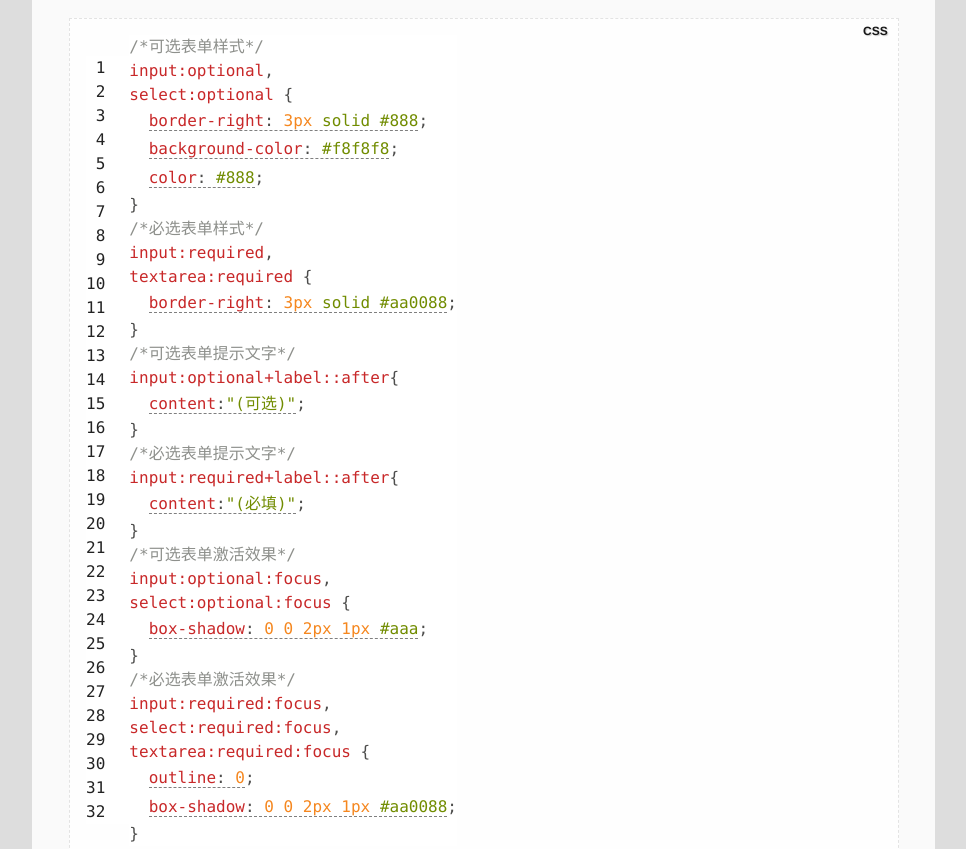
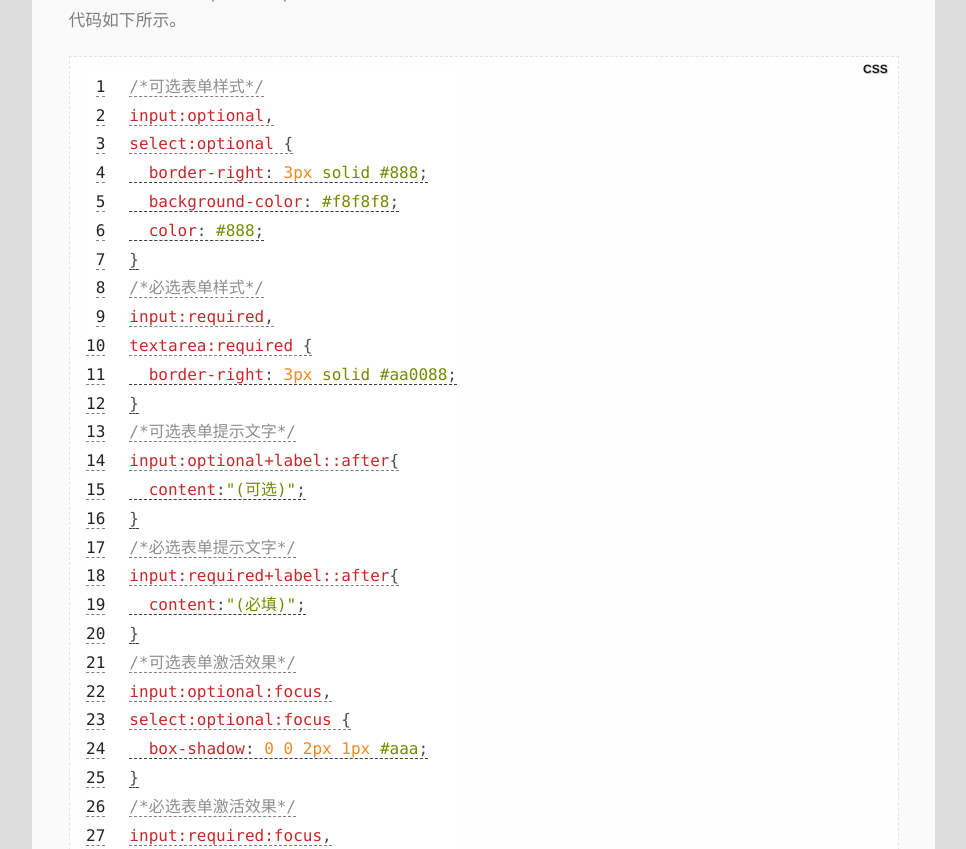
Before and after one commit to whqet/whqet.github.io, a plain HTML site: page 2015/02/05/form-va/index.html in a window 1280 px wide. Shown: the part 2102-2951 px from the top of the page, without its empty margins (6-972 px from the left). Drawn offline with Linux system fonts and the light colour scheme; a script that the page names is missing.

Commit message:
Site updated: 2015-11-22 18:19:41

```diff
--- a/css/style.css
+++ b/css/style.css
@@ -1987,11 +1987,11 @@ footer {
 .article-content .highlight figcaption a {
   float: right;
 }
-.article-content .highlight .line .rule {
+.article-content .highlight .line {
   border-bottom: 1px dashed rgba(0,0,0,0.5);
   line-height: 1.8;
 }
-.article-content .highlight .line .rule:hover {
+.article-content .highlight .line:hover {
   border-bottom: 1px solid rgba(255,0,0,0.3);
   cursor: pointer;
 }
```
